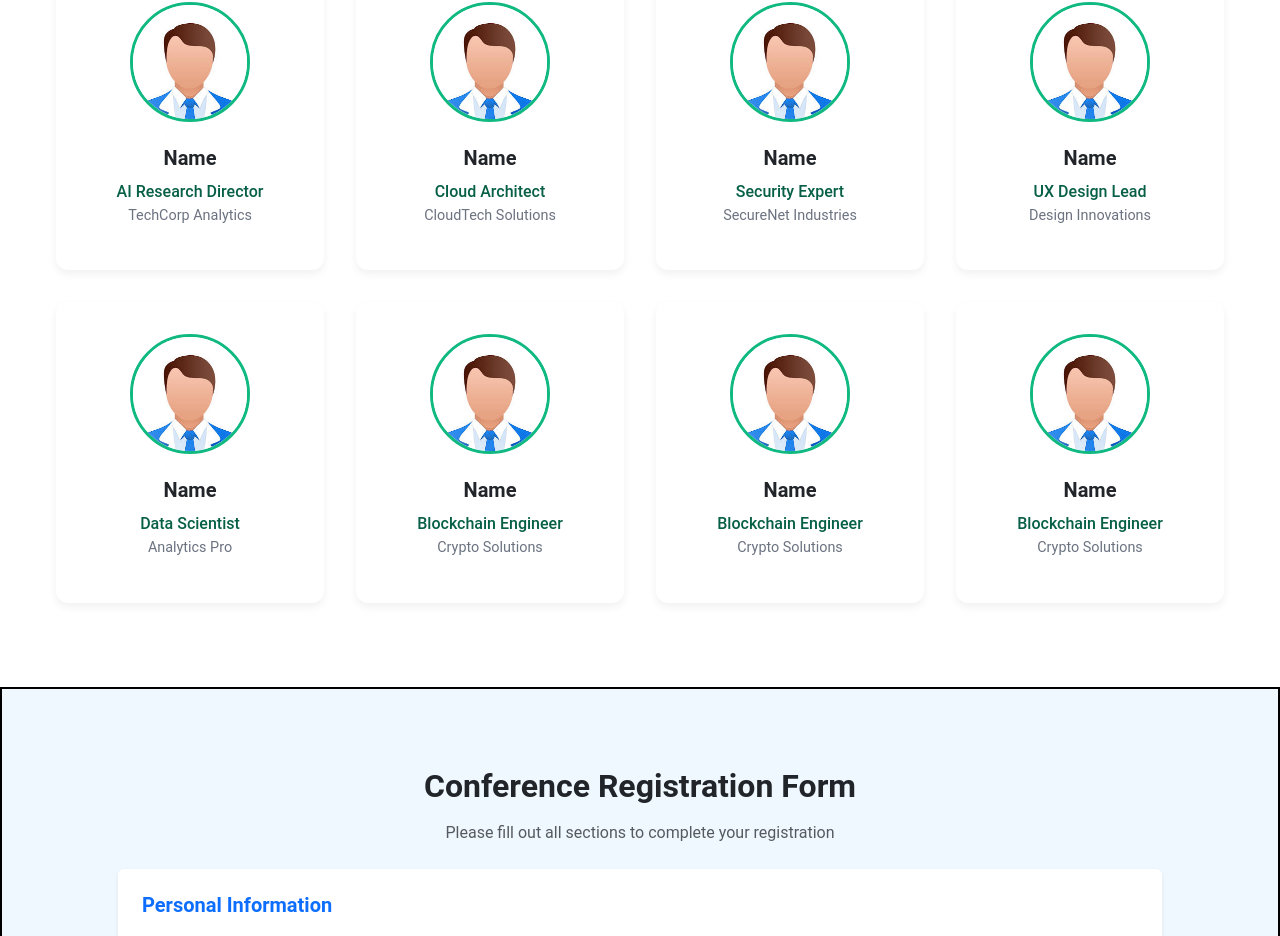
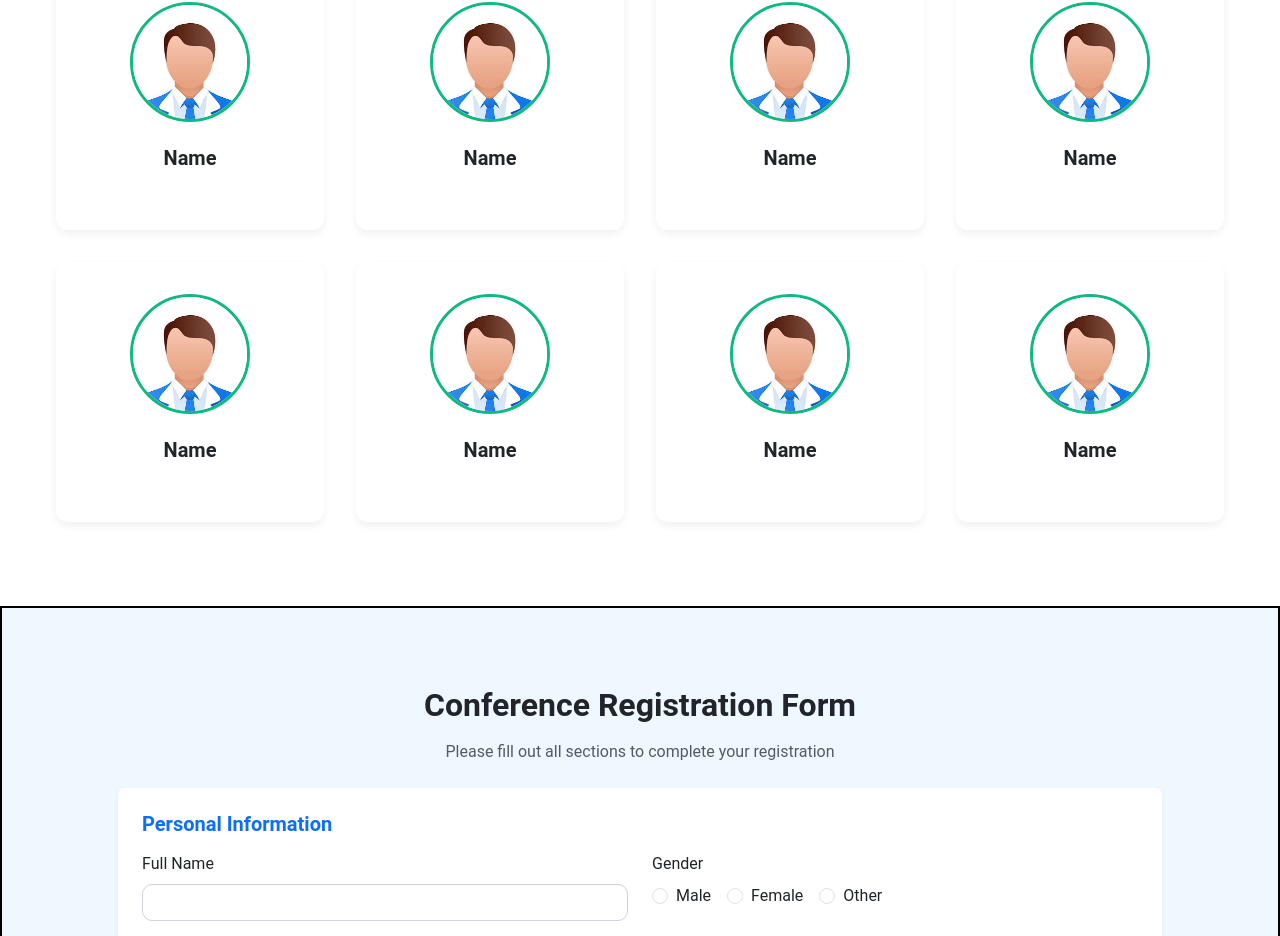
Before and after one commit to Vrandavan8817/Ai-Confrence, a React (Vite) app: page / in a window 1280 px wide. Shown: the part 7314-8250 px from the top of the page. Built offline with nearby package versions, Linux system fonts and the light colour scheme.

Commit message:
remove title

```diff
--- a/src/Expert.jsx
+++ b/src/Expert.jsx
@@ -6,8 +6,8 @@ const experts = [
   {
     id: 1,
    name: "Name",
-    title: "AI Research Director",
-    company: "TechCorp Analytics",
+    title: "",
+    company: "",
     image: "/media/images/comeetees.jpg",
     // expertise: ["AI", "ML", "Data Science"],
     // rating: 4.9,
@@ -16,8 +16,8 @@ const experts = [
   {
     id: 2,
    name: "Name",
-    title: "Cloud Architect",
-    company: "CloudTech Solutions",
+    title: "",
+    company: "",
     image: "/media/images/comeetees.jpg",
     // expertise: ["AWS", "DevOps", "Security"],
     // rating: 4.8,
@@ -26,8 +26,8 @@ const experts = [
   {
     id: 3,
     name: "Name",
-    title: "Security Expert",
-    company: "SecureNet Industries",
+    title: "",
+    company: "",
     image: "/media/images/comeetees.jpg",
     // expertise: ["Cybersecurity", "Compliance", "Risk"],
     // rating: 5.0,
@@ -36,8 +36,8 @@ const experts = [
   {
     id: 4,
    name: "Name",
-    title: "UX Design Lead",
-    company: "Design Innovations",
+    title: "",
+    company: "",
    image: "/media/images/comeetees.jpg",
     // expertise: ["UX Design", "Research", "Strategy"],
     // rating: 4.7,
@@ -46,8 +46,8 @@ const experts = [
   {
     id: 5,
     name: "Name",
-    title: "Data Scientist",
-    company: "Analytics Pro",
+    title: "",
+    company: "",
     image: "/media/images/comeetees.jpg",
     // expertise: ["Analytics", "Python", "Statistics"],
     // rating: 4.9,
@@ -56,8 +56,8 @@ const experts = [
   {
     id: 6,
     name: "Name",
-    title: "Blockchain Engineer",
-    company: "Crypto Solutions",
+    title: "",
+    company: "",
     image: "/media/images/comeetees.jpg",
     // expertise: ["Blockchain", "Smart Contracts", "FinTech"],
     // rating: 4.8,
@@ -67,8 +67,8 @@ const experts = [
   {
     id: 7,
     name: "Name",
-    title: "Blockchain Engineer",
-    company: "Crypto Solutions",
+    title: "",
+    company: "",
     image: "/media/images/comeetees.jpg",
     // expertise: ["Blockchain", "Smart Contracts", "FinTech"],
     // rating: 4.8,
@@ -78,8 +78,8 @@ const experts = [
   {
     id: 8,
     name: "Name",
-    title: "Blockchain Engineer",
-    company: "Crypto Solutions",
+    title: "",
+    company: "",
     image: "/media/images/comeetees.jpg",
     // expertise: ["Blockchain", "Smart Contracts", "FinTech"],
     // rating: 4.8,
```
